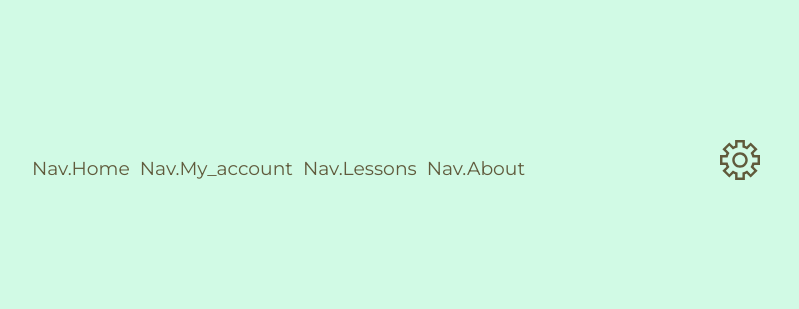
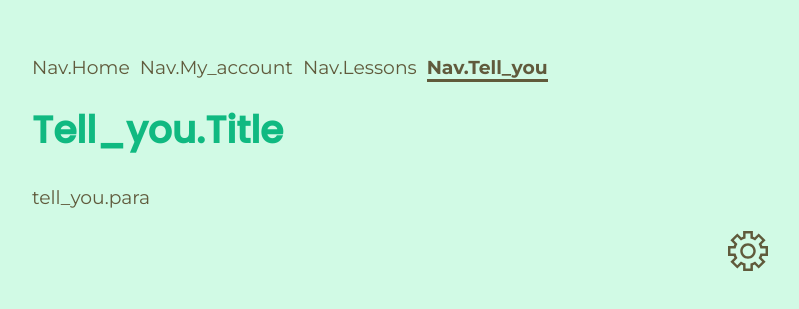
Before and after one commit to andrew-zachary/online-teacher, a Vue app: page /tell-you in a window 1280 px wide. Shown: the part 231-540 px from the top of the page, without its empty margins (234-1033 px from the left). Built offline with nearby package versions, Linux system fonts and the light colour scheme.

Commit message:
fix simplebar-vertical/footer RTL, renaming about to tell-you and update router path

```diff
--- a/src/App.vue
+++ b/src/App.vue
@@ -21,15 +21,4 @@ import Footer from './layout/footer.vue';
   </div>
 </template>
 
-<style lang="scss">
-  #app-container {
-
-    footer {
-      @include withRtl('padding', 2rem 2rem 2rem 0rem, 2rem 0rem 2rem 2rem);
-
-      img {
-        width: 4rem;
-      }
-    }
-  }
-</style>
+<style></style>
--- a/src/components/view-scroller.vue
+++ b/src/components/view-scroller.vue
@@ -40,6 +40,12 @@ onBeforeUnmount(() => {
 
         @include withRtl('padding', 0 0 10rem 1rem, 0 1rem 10rem 0);
     }
+    div[data-simplebar=init] {
+        .simplebar-track.simplebar-vertical {
+            @include withRtl(right, 0, unset);
+            @include withRtl(left, unset, 0);
+        }
+    }
     .simplebar-scrollbar::before {
       background-color: var(--quaternary)!important;
       opacity: 1!important;
--- a/src/layout/footer.vue
+++ b/src/layout/footer.vue
@@ -4,8 +4,18 @@ import Settings from '../components/settings.vue';
 
 </script>
 <template>
-    <footer class="w-full flex justify-end absolute bottom-0">
+    <footer class="absolute bottom-0">
         <Settings />
     </footer>
 </template>
-<style></style>
+<style lang="scss">
+footer {
+    @include withRtl('left', 100%, unset);
+    @include withRtl('right', unset, 100%);
+    @include withRtl('transform', translate(-120%, -50%), translate(120%, -50%));
+
+    img {
+        width: 4rem;
+    }
+}
+</style>
--- a/src/layout/nav.vue
+++ b/src/layout/nav.vue
@@ -9,7 +9,7 @@ import Translate from '../components/translate.vue';
         <RouterLink activeClass="active-link" class="text-3xl font-mont capitalize" to="/"><Translate toTranslate="nav.home" /></RouterLink>
         <RouterLink activeClass="active-link" class="text-3xl font-mont capitalize" to="/account"><Translate toTranslate="nav.my_account" /></RouterLink>
         <RouterLink activeClass="active-link" class="text-3xl font-mont capitalize" to="/lessons"><Translate toTranslate="nav.lessons" /></RouterLink>
-        <RouterLink activeClass="active-link" class="text-3xl font-mont capitalize" to="/about"><Translate toTranslate="nav.about" /></RouterLink>
+        <RouterLink activeClass="active-link" class="text-3xl font-mont capitalize" to="/tell-you"><Translate toTranslate="nav.tell_you" /></RouterLink>
     </nav>
 </template>
 
--- a/src/router/index.js
+++ b/src/router/index.js
@@ -37,9 +37,9 @@ const router = createRouter({
       ]
     },
     {
-      path: '/about',
-      name: 'about',
-      component: () => import('../views/AboutView.vue')
+      path: '/tell-you',
+      name: 'tell-you',
+      component: () => import('../views/TellYouView.vue')
     }
   ]
 })
--- a/src/views/HomeView.vue
+++ b/src/views/HomeView.vue
@@ -10,11 +10,11 @@ const id = 'home';
 <template>
   <View :id="id">
     <ViewScroller>
-      <template #header>
-        <Translate toTranslate="home.title" />
-      </template>
       <template #content>
-        <p class="text-3xl font-mont font-normal">
+        <h1 class="text-8xl text-center dark:text-amber-50 font-popp font-bold capitalize">
+          <Translate toTranslate="home.title" />
+        </h1>
+        <p class="mt-8 text-4xl text-center font-popp font-normal capitalize">
           <Translate toTranslate="home.para" /> ...
         </p>
       </template>
@@ -22,6 +22,4 @@ const id = 'home';
   </View>
 </template>
 
-<style>
-
-</style>
+<style></style>
--- a/src/views/AboutView.vue
+++ b/src/views/TellYouView.vue
@@ -4,22 +4,29 @@ import View from '../layout/view.vue';
 import Translate from '../components/translate.vue';
 import ViewScroller from '../components/view-scroller.vue';
 
-const id = 'about';
+const id = 'tell-you';
 </script>
 
 <template>
   <View :id="id">
     <ViewScroller>
       <template #header>
-        <Translate toTranslate="about.title" />
+        <Translate toTranslate="tell_you.title" />
       </template>
       <template #content>
         <p class="text-3xl font-mont font-normal">
-          <Translate toTranslate="about.para" />
+          <Translate toTranslate="tell_you.para" />
         </p>
       </template>
     </ViewScroller>
   </View>
 </template>
 
-<style></style>
+<style lang="scss">
+  #tell-you {
+
+    p {
+      line-height: 2.6rem;
+    }
+  }
+</style>
```
Also changed, not shown: src/locales/ar.json (+6 -6 lines), src/locales/en.json (+6 -6 lines).
